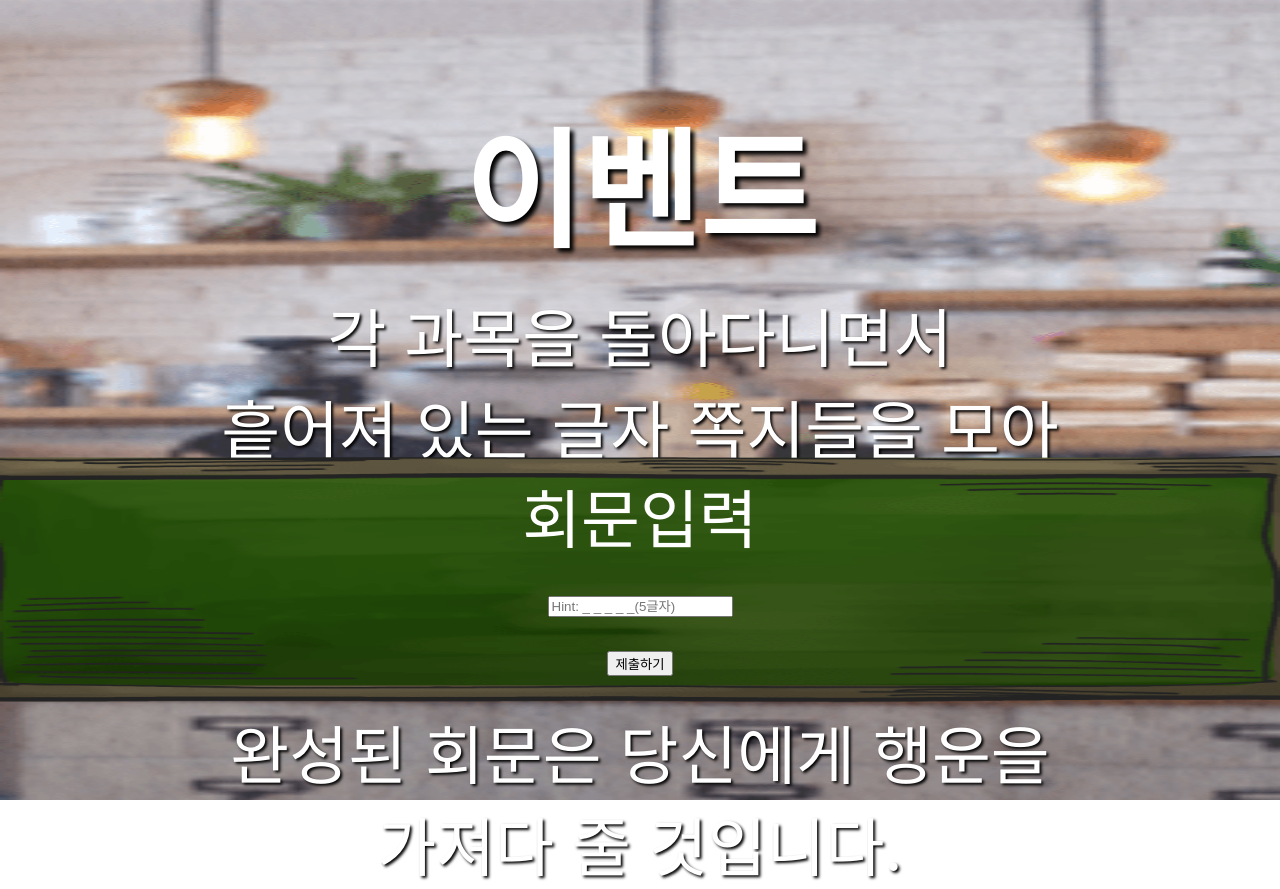
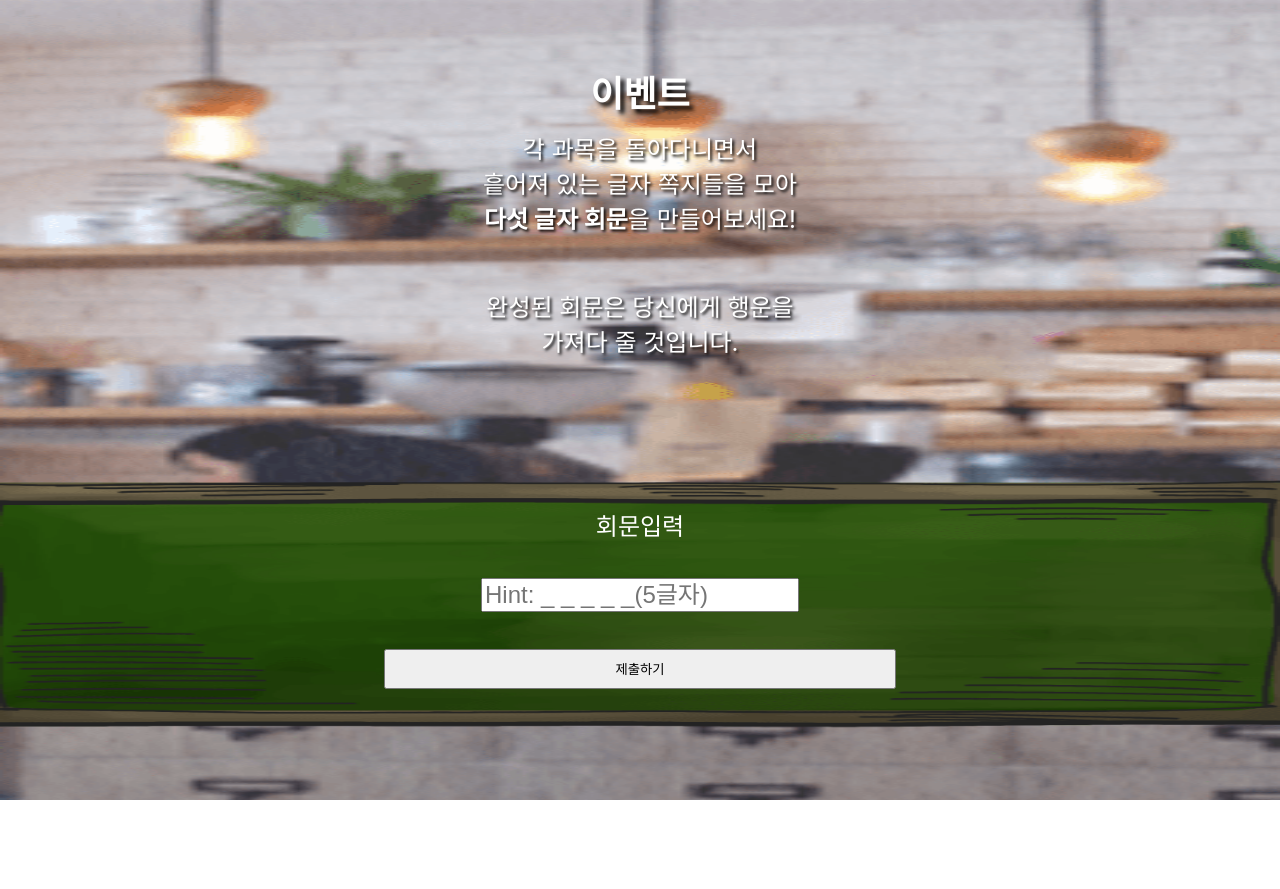
Before and after one commit to isc-exhibition/exhibition-web, a React (Create React App) app: page /event in a window 1280 px wide. After the commit the page ends 800 px from the top, so only its background shows below. Built offline with nearby package versions, Linux system fonts and the light colour scheme.

Commit message:
:art: font-size to rem

```diff
--- a/src/pages/EventPage/EventPage.module.scss
+++ b/src/pages/EventPage/EventPage.module.scss
@@ -26,7 +26,7 @@
     text-align: center;
     color: white;
     font-weight: bold;
-    font-size: 10vw;
+    font-size: 2.25rem;
     text-shadow: 4px 4px 4px black;
 
 }
@@ -34,7 +34,7 @@
 .EventContent{
 margin: 1vw;
 color: white;
-font-size: 5vw;
+font-size: 1.5rem;
 text-shadow: 2px 2px 3px black;
 
 }
@@ -43,7 +43,7 @@ text-shadow: 2px 2px 3px black;
     margin: 0px;
     color: white;
     font-weight: bold;
-    font-size: 5vw;
+    font-size: 1.5rem;
     text-shadow: 2px 2px 3px black;
 
 }
@@ -59,14 +59,21 @@ text-shadow: 2px 2px 3px black;
     flex-direction: column;
     align-items: center;
     justify-content: space-evenly;
+    margin: 100px 0 0 0;
 }
 
 .BoardTitle{
-    font-size: 5vw;
-    margin : 5px 0px 0px 0px;
+    font-size: 1.5rem;
+    margin : 5px 0px -10px 0px;
     color: white;
 }
 
 .EventButton {
-    margin: 0px 0px 0px 0px;
+    margin: -10px 0px 0px 0px;
+    height: 5vh;
+    width: 40vw;
 }
+
+input {
+    font-size: 1.5rem;
+}
```
